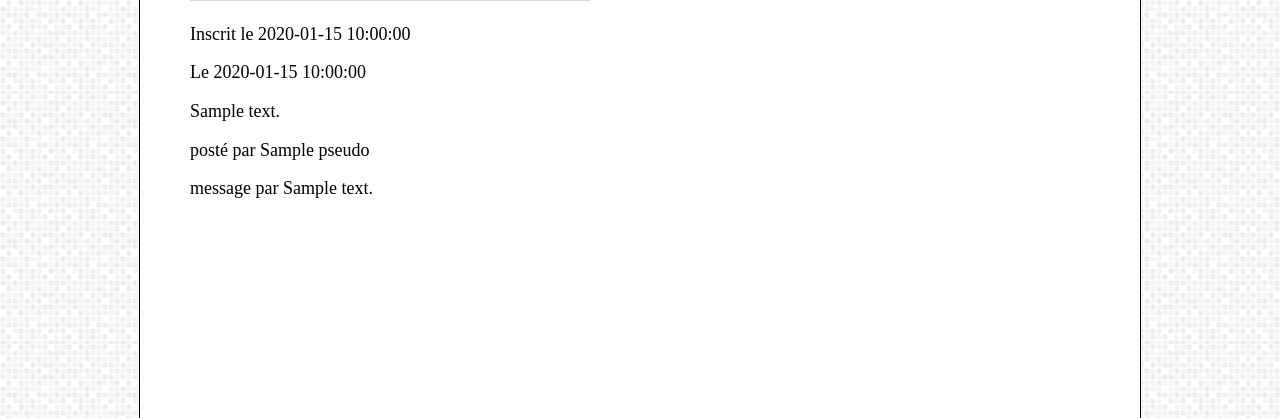
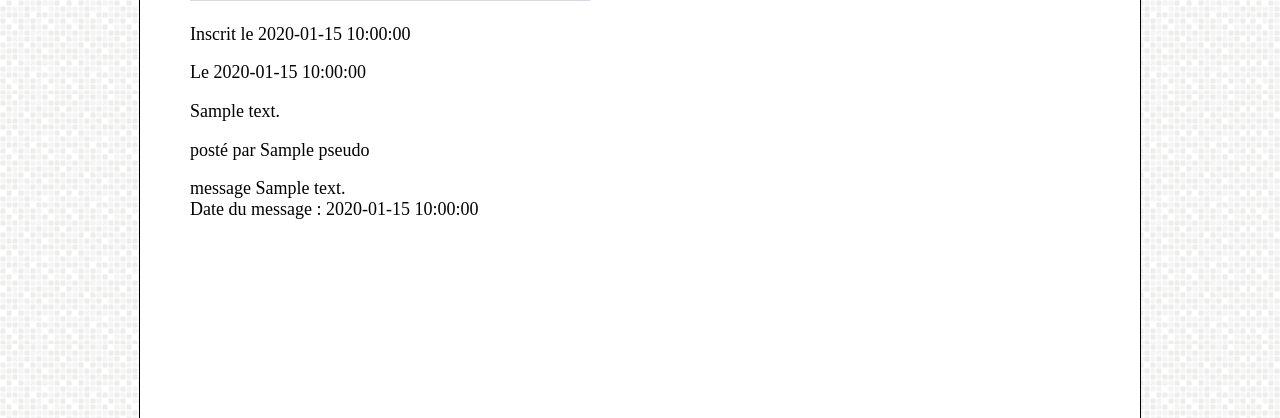
Before and after one commit to PascalTed/T.G.D, a PHP site: template view/topicView.php in a window 1280 px wide. Shown: the part 406-824 px from the top of the page. Run offline with PHP 8.4, Linux system fonts and the light colour scheme; the template is opened without the code that fills it: most values are stand-ins (such as "Sample title", 1, 10 or a date in 2020); grey boxes marked "Sample" are stand-in pictures; some libraries are stand-ins or nearby versions.

Commit message:
Modifié section (id topic) dans view/topicView.php

```diff
--- a/view/topicView.php
+++ b/view/topicView.php
@@ -31,7 +31,8 @@
 
                 <div><p>posté par <?= $topic['pseudo'] ?></p></div>
 
-                <div>message par <?= $topic['message'] ?></div>
+                <div>message  <?= $topic['message'] ?></div>
+                <div>Date du message : <?= $topic['message_date'] ?></div>
             </div>
 
         <?php
```
